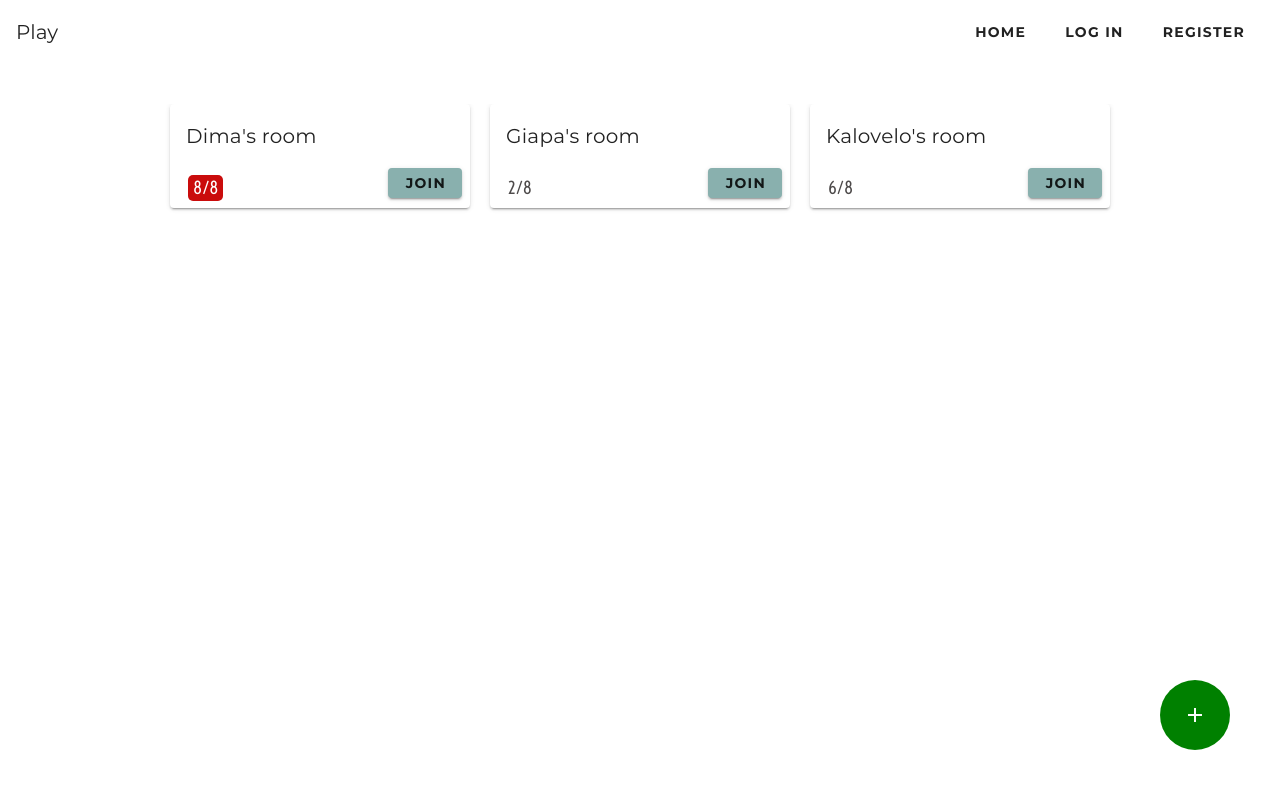
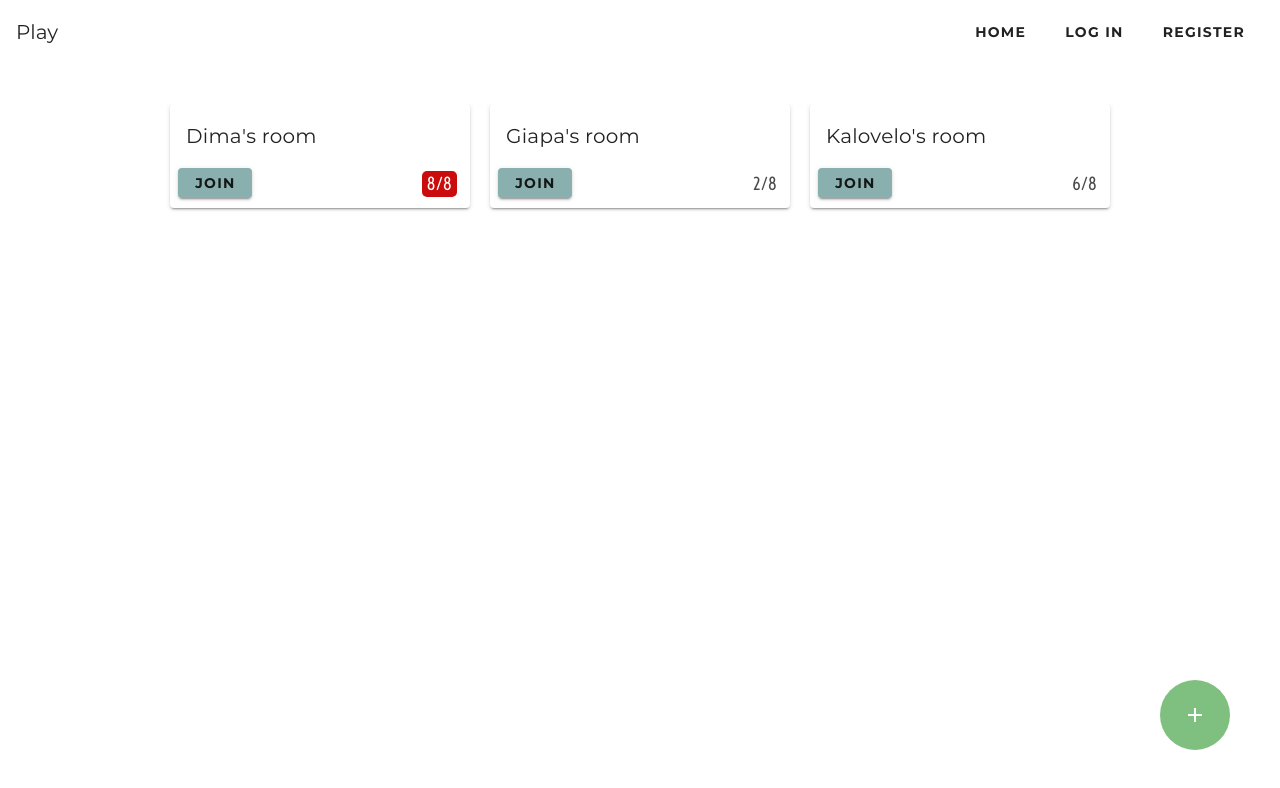
Before and after one commit to TricoreGr/CAH, a Vue app in the folder client/: page /play in a window 1280 px wide. Shown: the top 788 px of the page. Built offline with nearby package versions, Linux system fonts and the light colour scheme; the HTML template or start-up script is replaced by a standard one.

Commit message:
Finish up rooms page functionality

```diff
--- a/client/src/components/RoomCard.vue
+++ b/client/src/components/RoomCard.vue
@@ -2,12 +2,14 @@
   <v-card class="room-card">
     <v-card-title class="room-card__title">{{ creator }}'s room</v-card-title>
     <div class="room-card__subcontainer">
+      <v-btn class="room-card__button" @click="buttonPressed(usersJoined)">
+        JOIN
+      </v-btn>
       <span
         class="room-card__size-label"
         :class="{ 'room-card__size-label--full': roomIsFull }"
         >{{ usersJoined }}/8</span
       >
-      <v-btn class="room-card__button" @click="buttonPressed"> JOIN </v-btn>
     </div>
   </v-card>
 </template>
@@ -20,7 +22,8 @@ export default {
     id: String
   },
   methods: {
-    buttonPressed() {
+    buttonPressed(usersJoined) {
+      if (usersJoined == 8) return;
       var url = this.$props.id;
       this.$router.push("/play/" + url);
     }
--- a/client/src/styles/components/rooms/roomCard.scss
+++ b/client/src/styles/components/rooms/roomCard.scss
@@ -17,9 +17,10 @@
 
   &__size-label{
     font-size: 17px !important;
-    margin-left: 10px;
+    margin-right: 5px;
     color: rgb(77, 74, 74);
-    font-family: $voltaire
+    font-family: $voltaire;
+    margin-bottom:8px;
   }
 
   &__size-label--full{
--- a/client/src/views/Play.vue
+++ b/client/src/views/Play.vue
@@ -24,6 +24,7 @@
       <v-btn
         style="
         background-color: green;
+        opacity: 0.5;
         color: white;
         position: fixed;
         bottom: 50px;
@@ -42,6 +43,7 @@
 
 <script>
 import Room from "@/components/RoomCard.vue";
+import axios from "axios";
 
 export default {
   components: { Room },
@@ -68,13 +70,24 @@ export default {
   },
   methods: {
     createRoomButtonPressed: function() {
-      //post room method to backend
-      var newRoom = {
-        id: "2325dvd2",
-        creator: "Stougaros",
-        usersJoined: 0
-      };
-      this.$data.rooms.push(newRoom);
+      const path = "http://localhost:5000/rooms/";
+      axios
+        .post(path, { token: localStorage.getItem("authToken") })
+        .then(res => {
+          var id = res.data.room._id.$oid;
+          var newRoom = {
+            id: id,
+            creator: res.data.room.owner,
+            usersJoined: 0
+          };
+          this.$data.rooms.push(newRoom);
+          this.$router.push("/play/" + id);
+        })
+        .catch(error => {
+          console.log(error);
+        });
+
+      // this.$router.push("/play/" + id);
     }
   },
   created() {
```
